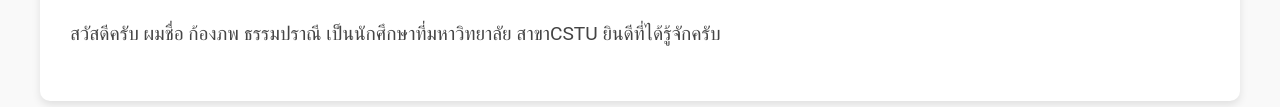
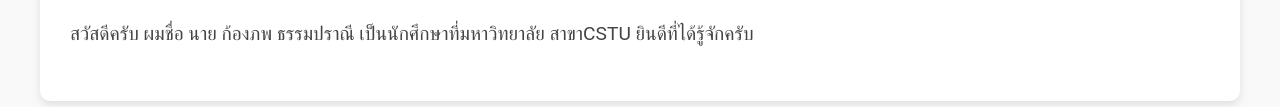
Before and after one commit to Komgpop/6709650128_MyCSTUStory, a plain HTML site: page index.html in a window 1280 px wide. Shown: the part 395-502 px from the top of the page. Drawn offline with Linux system fonts and the light colour scheme.

Commit message:
finish index

```diff
--- a/index.html
+++ b/index.html
@@ -11,6 +11,7 @@
         <h1>Welcome to My CSTU Story</h1>
     </header>
 
+
     <nav>
         <ul>
             <li><a href="index.html">Homepage</a></li>
@@ -21,7 +22,8 @@
 
     <section>
         <h2>About Me</h2>
-        <p>สวัสดีครับ ผมชื่อ ก้องภพ ธรรมปราณี เป็นนักศึกษาที่มหาวิทยาลัย สาขาCSTU ยินดีที่ได้รู้จักครับ</p>
+        <p>สวัสดีครับ ผมชื่อ นาย
+            ก้องภพ ธรรมปราณี เป็นนักศึกษาที่มหาวิทยาลัย สาขาCSTU ยินดีที่ได้รู้จักครับ</p>
     </section>
 
     <section>
```
